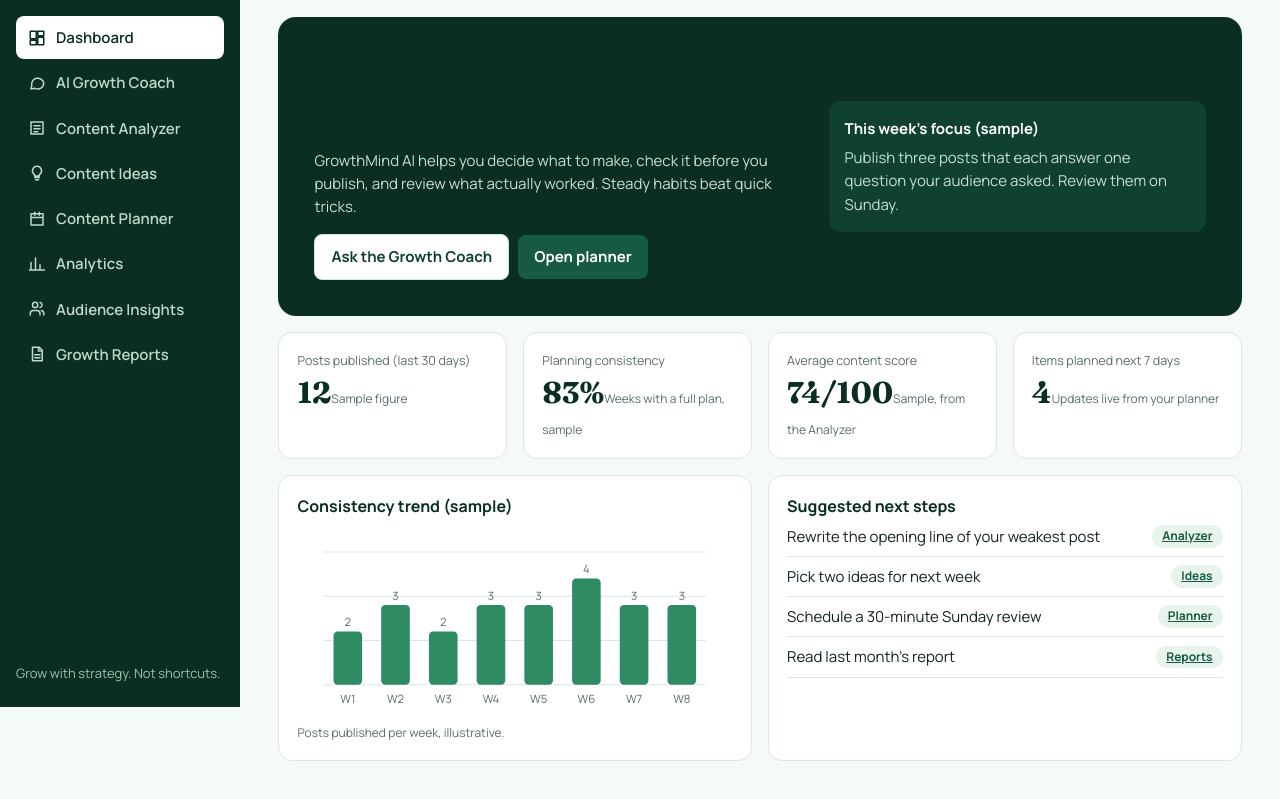
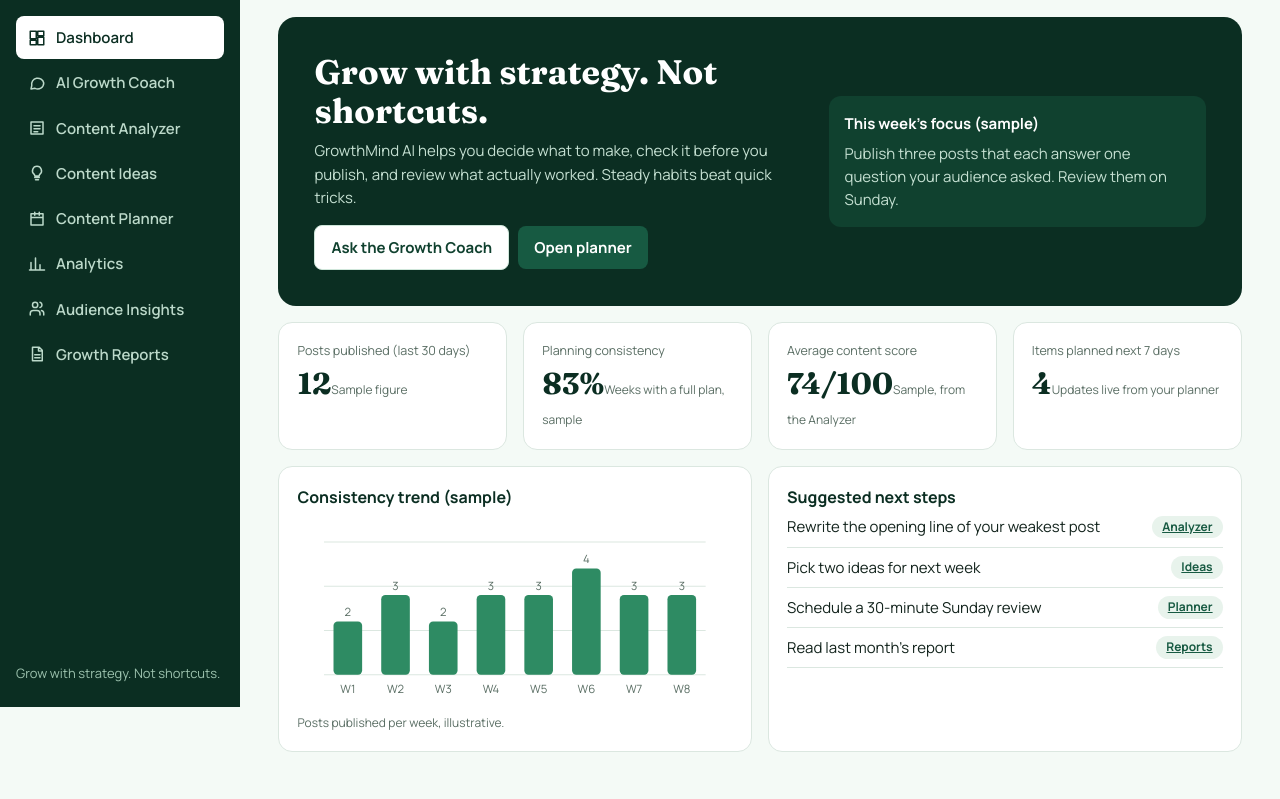
Before and after one commit to damianemmanuelchibuzor-eng/GrowthMind-AI, a plain HTML site: page index.html in a window 1280 px wide. Shown: the part 93-892 px from the top of the page. Drawn offline with Linux system fonts and the light colour scheme.

Commit message:
Update index.html

```diff
--- a/index.html
+++ b/index.html
@@ -49,7 +49,7 @@ h3{font-size:16px;color:var(--g900);margin-bottom:6px}
 .g2{grid-template-columns:repeat(2,1fr)}
 .card{background:var(--white);border:1px solid var(--line);border-radius:14px;padding:18px}
 .hero{background:var(--g900);color:#fff;border-radius:18px;padding:clamp(20px,4vw,36px);margin-bottom:16px;display:grid;grid-template-columns:1.3fr 1fr;gap:24px;align-items:center}
-.hero h2{color:#fff;font-size:clamp(24px,3.4vw,34px)}
+.hero h1,.hero h2{color:#fff;font-size:clamp(24px,3.4vw,34px)}
 .hero p{color:#c5e0d2;margin:8px 0 16px;max-width:52ch}
 .hero .box{background:var(--g800);border-radius:12px;padding:16px}
 .hero .box b{color:#fff}
```
